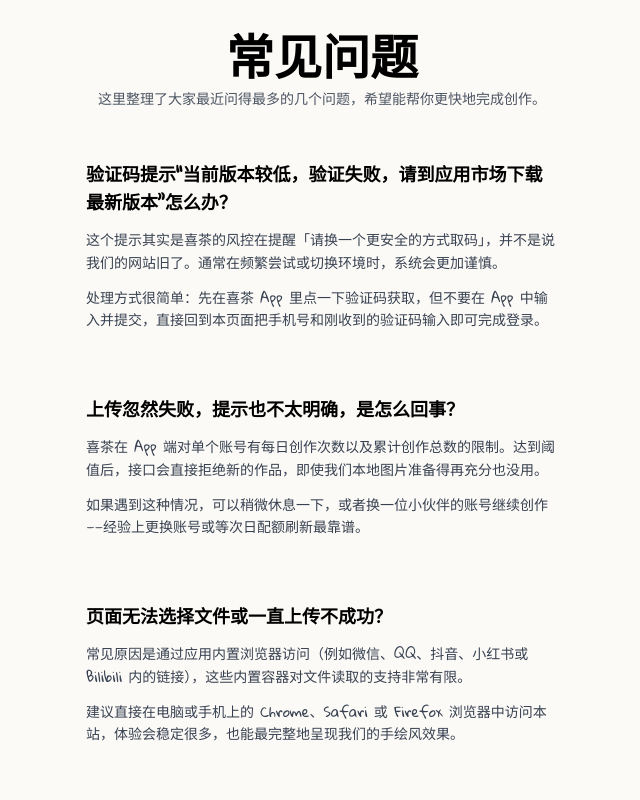
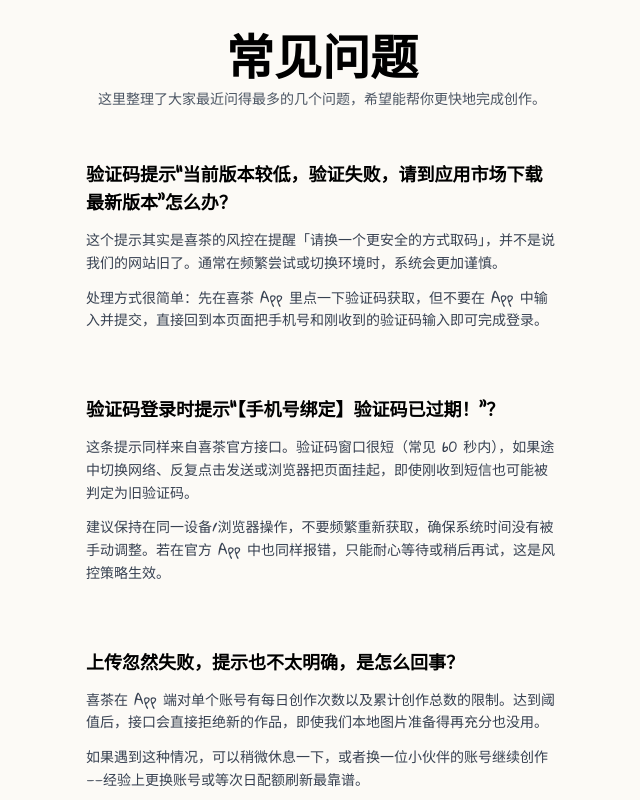
Before and after one commit to luzhenhua/heytea, a Next.js app: page /faq in a window 1280 px wide. Shown: the top 800 px of the page, without its empty margins (318-958 px from the left). Built offline with nearby package versions, Linux system fonts and the light colour scheme.

Commit message:
docs: add otp expiry faq

```diff
--- a/app/faq/page.tsx
+++ b/app/faq/page.tsx
@@ -8,6 +8,13 @@ const FAQ_ITEMS = [
     answers: [
       '这个提示其实是喜茶的风控在提醒「请换一个更安全的方式取码」，并不是说我们的网站旧了。通常在频繁尝试或切换环境时，系统会更加谨慎。',
       '处理方式很简单：先在喜茶 App 里点一下验证码获取，但不要在 App 中输入并提交，直接回到本页面把手机号和刚收到的验证码输入即可完成登录。'
+    ]
+  },
+  {
+    question: '验证码登录时提示“【手机号绑定】验证码已过期！”？',
+    answers: [
+      '这条提示同样来自喜茶官方接口。验证码窗口很短（常见 60 秒内），如果途中切换网络、反复点击发送或浏览器把页面挂起，即使刚收到短信也可能被判定为旧验证码。',
+      '建议保持在同一设备/浏览器操作，不要频繁重新获取，确保系统时间没有被手动调整。若在官方 App 中也同样报错，只能耐心等待或稍后再试，这是风控策略生效。'
     ]
   },
   {
```
